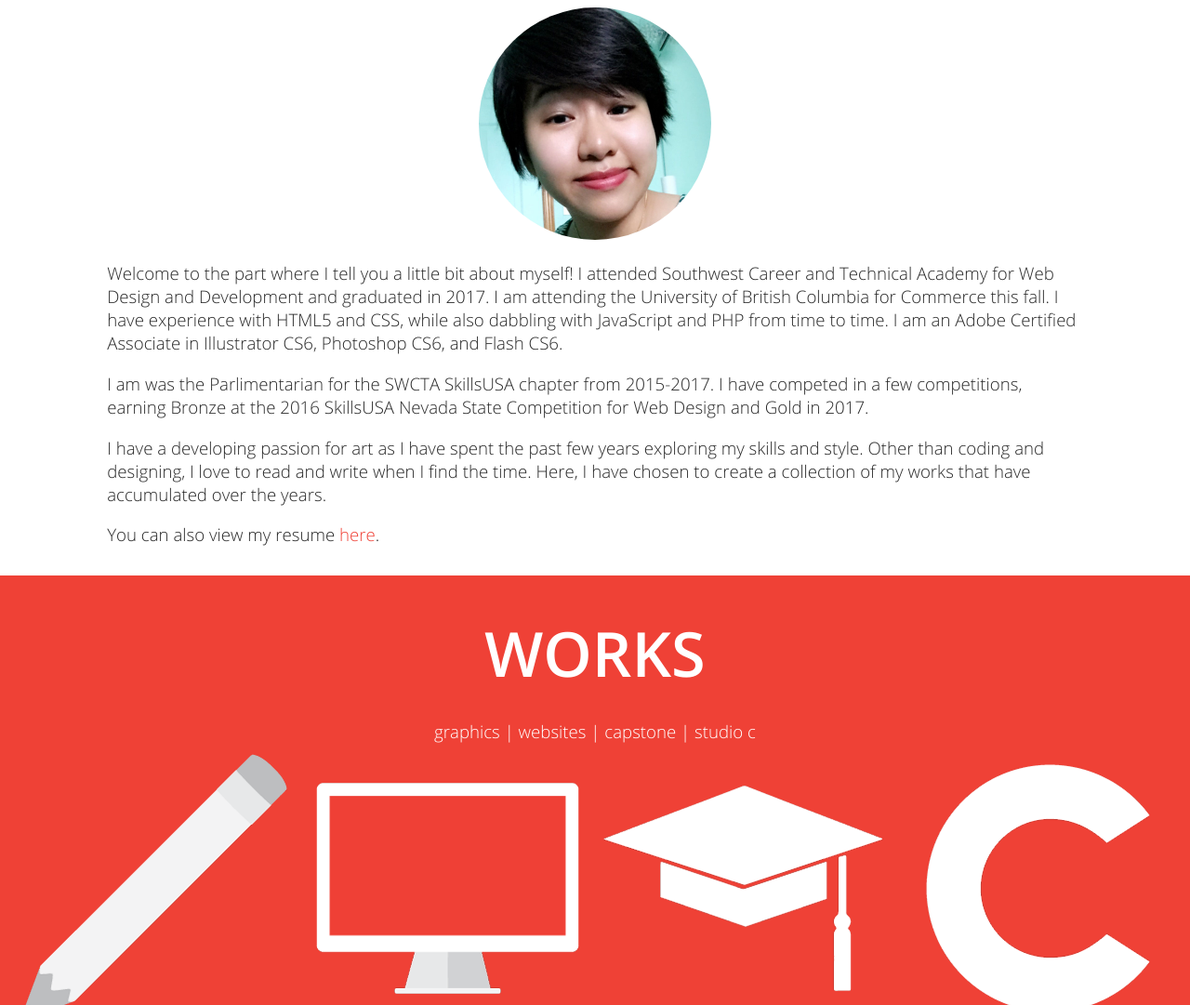
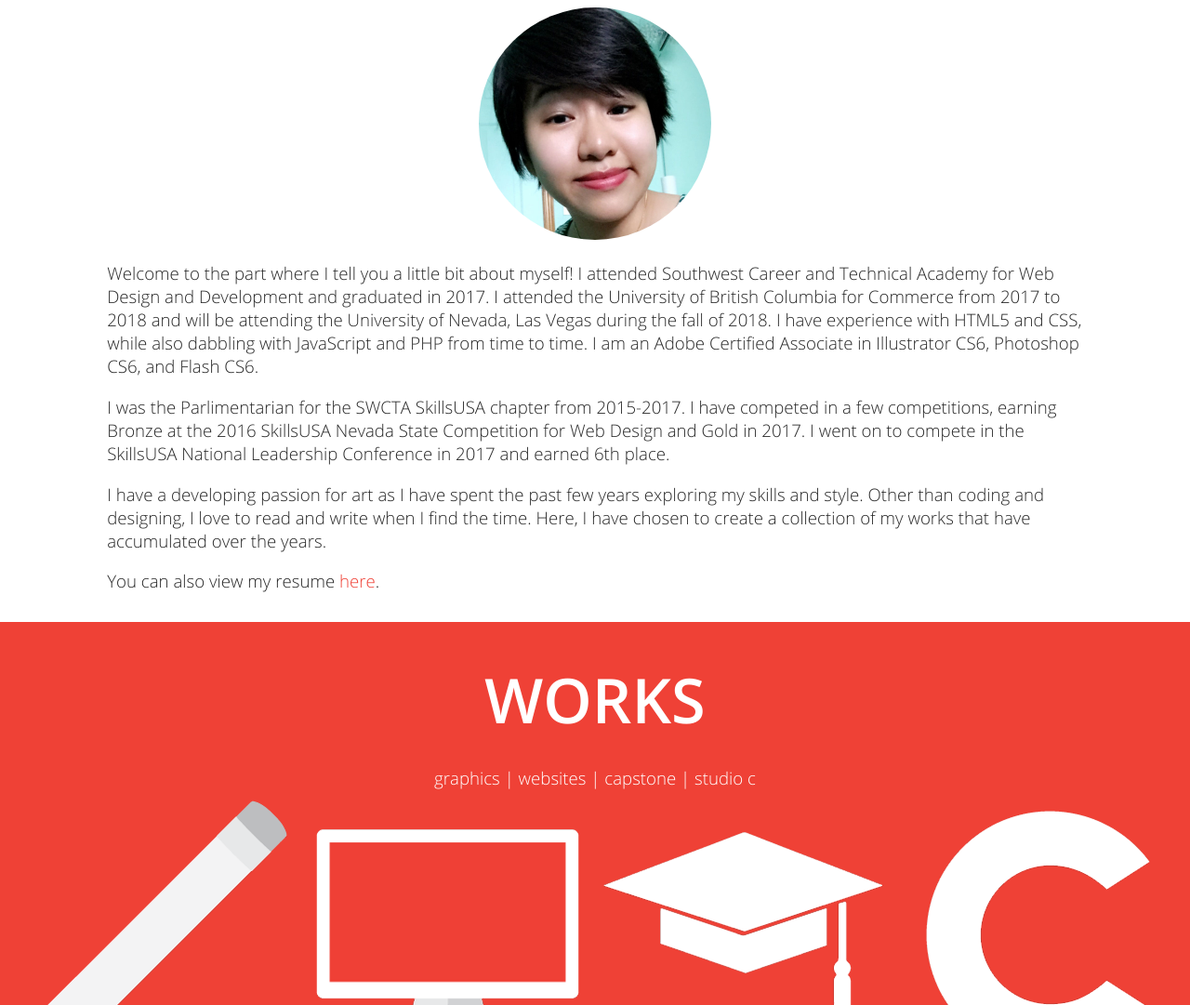
Before and after one commit to solsnhan/solsnhan.github.io, a plain HTML site: page index.html in a window 1280 px wide. Shown: the part 978-2059 px from the top of the page at 93% size. Drawn offline with nearby package versions, Linux system fonts and the light colour scheme.

Commit message:
about change

```diff
--- a/index.html
+++ b/index.html
@@ -32,9 +32,9 @@
 			<h1 class="title">About</h1>
 				<img id="me" src="assets/media/me.jpg" alt="a picture of me" draggable="false">
 				<div>
-					<p>Welcome to the part where I tell you a little bit about myself! I attended Southwest Career and Technical Academy for Web Design and Development and graduated in 2017. I am attending the University of British Columbia for Commerce this fall. I have experience with HTML5 and CSS, while also dabbling with JavaScript and PHP from time to time. I am an Adobe Certified Associate in Illustrator CS6, Photoshop CS6, and Flash CS6. </p>
+					<p>Welcome to the part where I tell you a little bit about myself! I attended Southwest Career and Technical Academy for Web Design and Development and graduated in 2017. I attended the University of British Columbia for Commerce from 2017 to 2018 and will be attending the University of Nevada, Las Vegas during the fall of 2018. I have experience with HTML5 and CSS, while also dabbling with JavaScript and PHP from time to time. I am an Adobe Certified Associate in Illustrator CS6, Photoshop CS6, and Flash CS6.</p>
 
-					<p>I am was the Parlimentarian for the SWCTA SkillsUSA chapter from 2015-2017. I have competed in a few competitions, earning Bronze at the 2016 SkillsUSA Nevada State Competition for Web Design and Gold in 2017.</p>
+					<p>I was the Parlimentarian for the SWCTA SkillsUSA chapter from 2015-2017. I have competed in a few competitions, earning Bronze at the 2016 SkillsUSA Nevada State Competition for Web Design and Gold in 2017. I went on to compete in the SkillsUSA National Leadership Conference in 2017 and earned 6th place.</p>
 
 					<p>I have a developing passion for art as I have spent the past few years exploring my skills and style. Other than coding and designing, I love to read and write when I find the time. Here, I have chosen to create a collection of my works that have accumulated over the years.</p>
 
```
